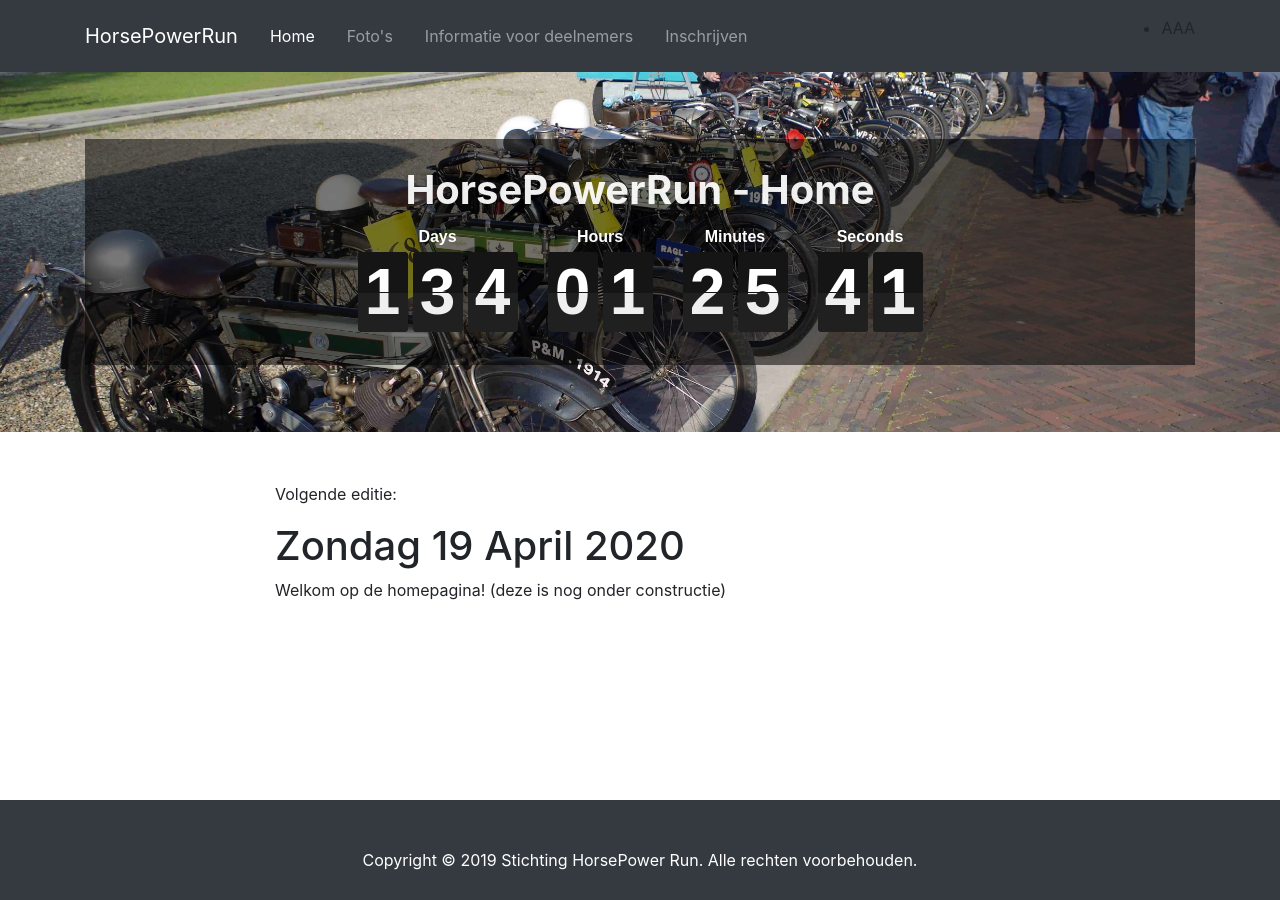
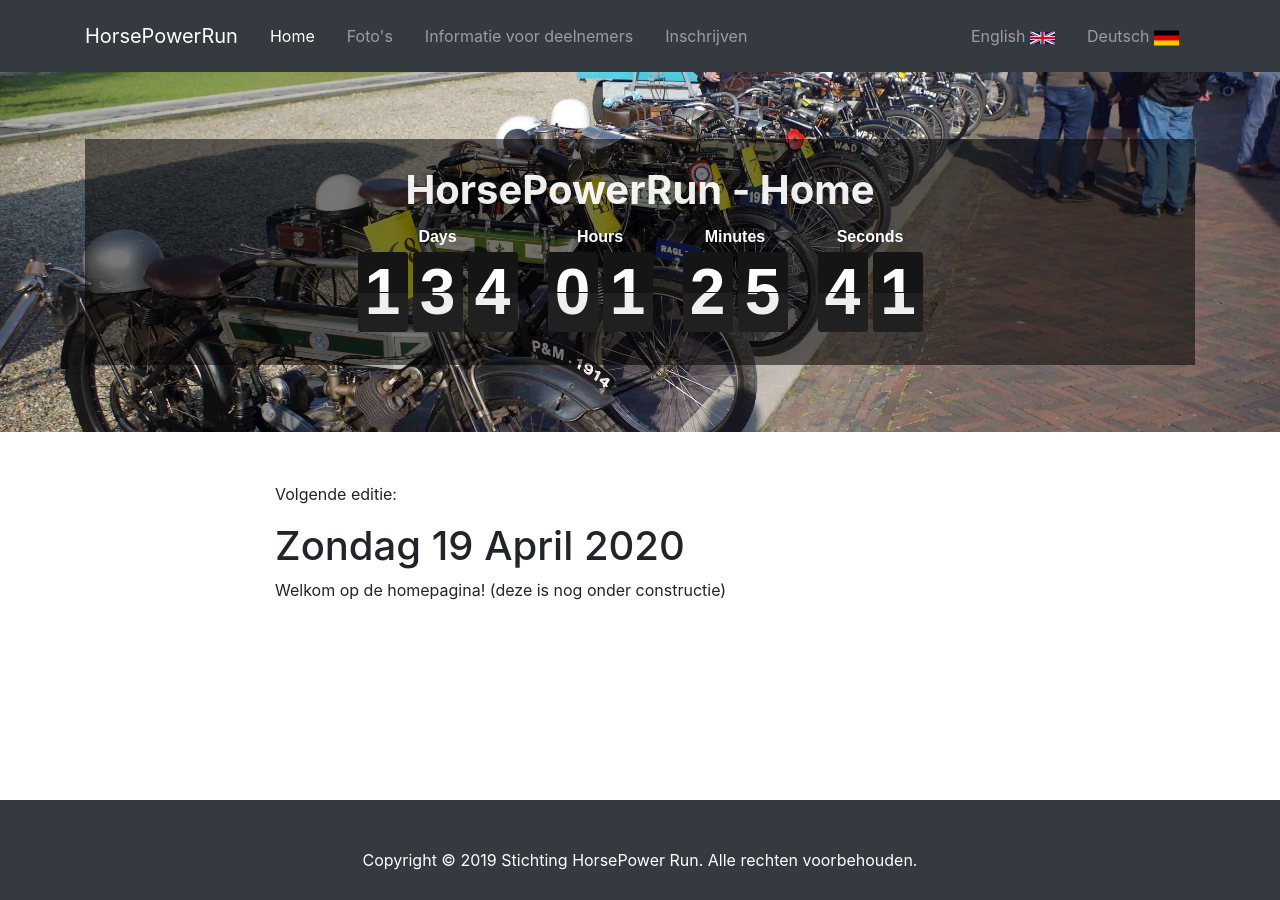
Before and after one commit to nielshuman/HorsePowerRun, a Jekyll site: the page built from nl/index.md, in a window 1280 px wide. Built offline with Jekyll 4.4.1, drawn with Linux system fonts in a browser that asks for light colours.

Commit message:
languages und vlaggetjes

```diff
--- a/_includes/header.html
+++ b/_includes/header.html
@@ -4,6 +4,7 @@
   <button class="navbar-toggler" type="button" data-toggle="collapse" data-target="#navbarNavAltMarkup" aria-controls="navbarNavAltMarkup" aria-expanded="false" aria-label="Toggle navigation">
     <span class="navbar-toggler-icon"></span>
   </button>
+
   <div class="collapse navbar-collapse" id="navbarNavAltMarkup">
     <ul class="navbar-nav mr-auto">
 
@@ -16,8 +17,13 @@
       {% endfor %}
 
     </ul>
-    <ul>
-      <li> AAA </li>
+    <ul class="navbar-nav ml-auto">
+      <li class="nav-item">
+        <a class="nav-link">English <img src="../assets/en.svg"></a>
+      </li>
+      <li class="nav-item">
+        <a class="nav-link">Deutsch <img src="../assets/de.svg"></a>
+      </li>
     </ul>
   </div>
 </div>
```
